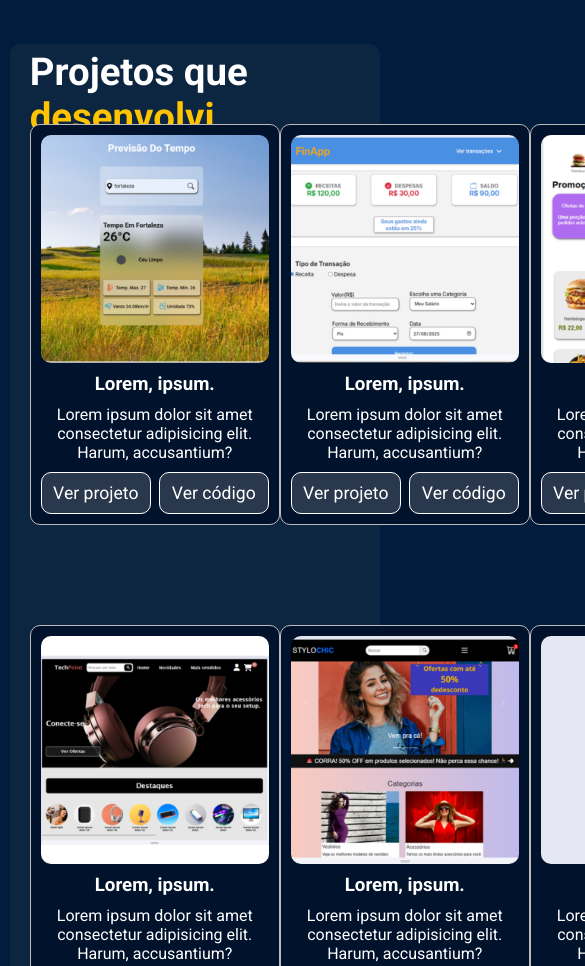
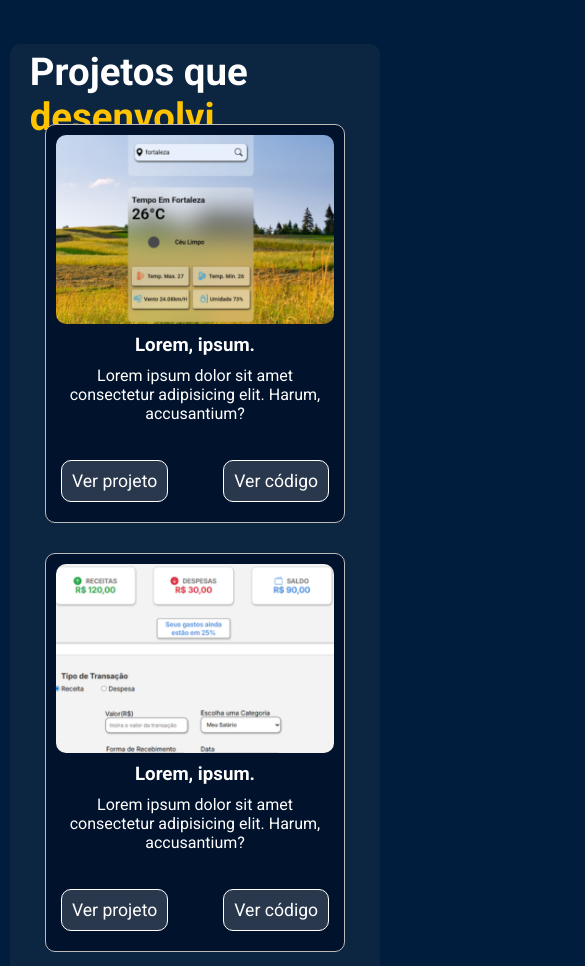
Before and after one commit to marceloguima/meu-site-portifolio, a plain HTML site: page index.html in a window 390 px wide. Shown: the part 1000-1966 px from the top of the page, 585 px wide, since content can reach past the window. Drawn offline with Linux system fonts and the light colour scheme.

```diff
--- a/css/secoes.css
+++ b/css/secoes.css
@@ -1,4 +1,4 @@
- .container-cards{
+.container-cards {
     width: 95%;
     height: auto;
     padding: 0 20px 20px;
@@ -6,42 +6,38 @@ background: #54565e25;
     border-radius: 10px;
     margin: 0 auto;
     margin-top: 100px;
- }
-
-
- .meus-projetos-web{
 
 }
 
- .titulo-secao{
+.meus-projetos-web {
+}
+
+.titulo-secao {
     width: 100%;
     height: 40px;
     display: flex;
     justify-content: center;
-
 }
 
-.titulo-secao h2{
+.titulo-secao h2 {
     margin-top: 5px;
     font-size: 2.4rem;
 }
 
- .cards{
+.cards {
     width: 100%;
     height: 100%;
     margin-top: 40px;
     display: grid;
-    grid-template-columns: 1fr 1fr 1fr 1fr;
+    grid-template-columns: repeat(auto-fit, minmax(300px, 300px));
     grid-template-rows: 1fr 1fr;
     justify-items: center;
-    row-gap: 100px;
-
-
+    justify-content: center;
+    gap: 30px;
 }
 
- .card{
-    width:70%;
-    min-width: 250px;
+.card {
+   max-width: 300px;
     height: auto;
     background: var(--primeira-cor);
     border: solid 1px var(--cor-borda);
@@ -52,27 +48,34 @@ margin-top: 100px;
     align-items: center;
     text-align: center;
     gap: 10px;
+    position: relative;
 }
 
- .card img{
+.card img {
     width: 100%;
+    height: 50%;
     border-radius: 10px;
+    object-fit: cover;
+
 }
 
- .card img:hover{
+.card img:hover {
     transform: scale(1.1);
 }
 
- .buttons{
-    width: 100%;
+.buttons {
+    width: 90%;
     height: auto;
     display: flex;
     justify-content: space-between;
+    gap: 10px;
+    position: absolute;
+    bottom: 20px;
+
 }
 
- .buttons-card{
-    width: 110px;
+.buttons-card {
+    width: 100%;
     padding: 10px;
-   /* background: var(--terceira-cor); */
     border-radius: 10px;
 }
```
Lines whose indentation alone changed are shown as unchanged.
